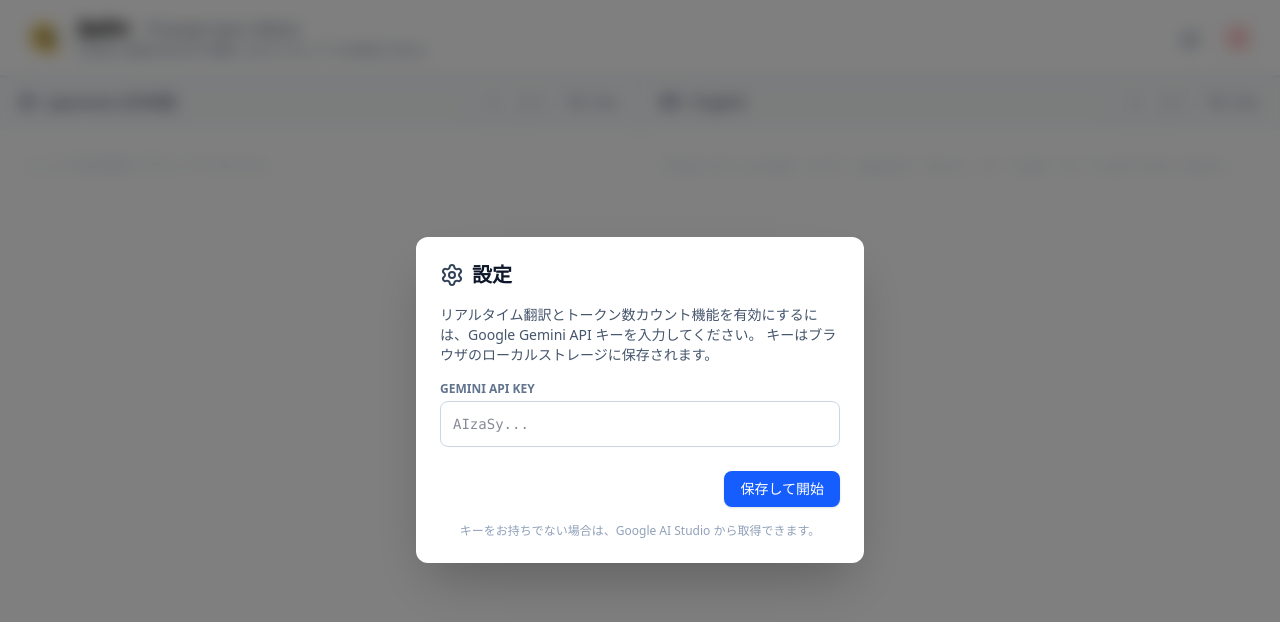
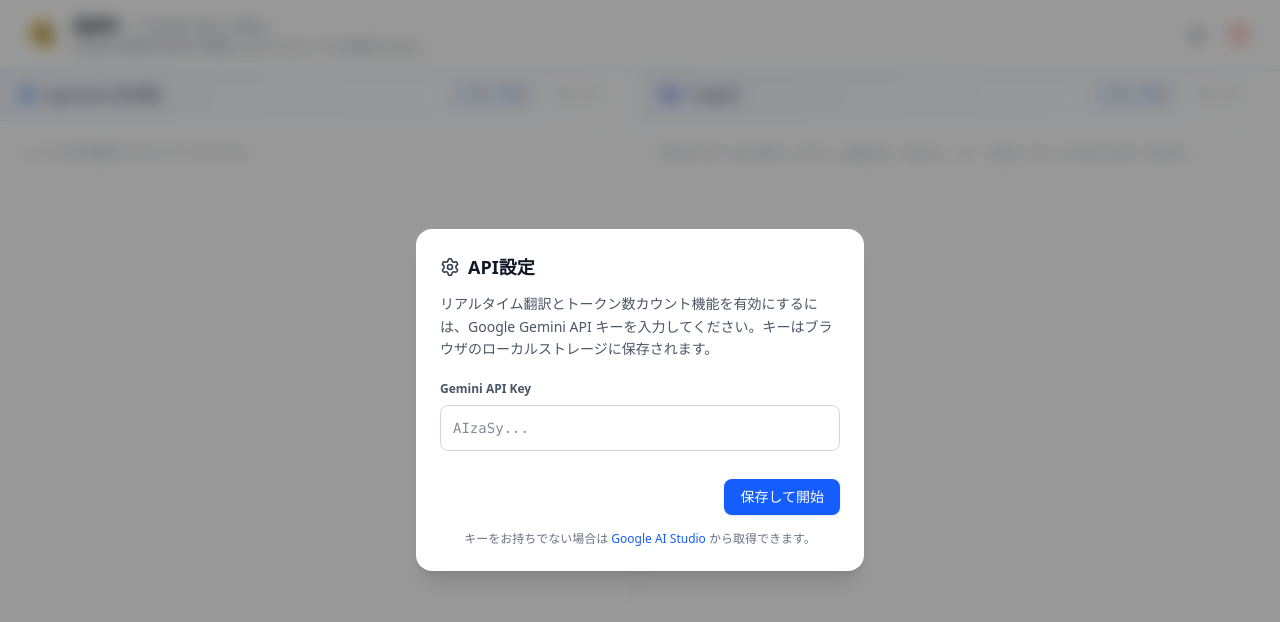
Before and after one commit to MinakuchiTaiga/prompt-sync-editor, a React (Vite) app: page / in a window 1280 px wide. Shown: the top 622 px of the page. Built offline with nearby package versions, Linux system fonts and the light colour scheme.

Commit message:
fix: デザイン改善

```diff
--- a/src/App.tsx
+++ b/src/App.tsx
@@ -175,47 +175,47 @@
   return (
     <div className="flex flex-col h-screen bg-slate-50 text-slate-900 font-sans">
       {/* Header */}
-      <header className="bg-white border-b border-slate-200 px-6 py-4 flex items-center justify-between shadow-sm z-10">
+      <header className="bg-white/95 backdrop-blur-sm border-b border-blue-100 px-6 py-3.5 flex items-center justify-between z-10 shadow-sm">
         <div className="flex items-center gap-3">
-          <div className="w-10 h-10 flex items-center justify-center shrink-0">
-            <img src={logoImage} alt="JpEn Logo" className="w-10 h-10 object-contain" />
+          <div className="w-9 h-9 flex items-center justify-center shrink-0">
+            <img src={logoImage} alt="JpEn Logo" className="w-9 h-9 object-contain" />
           </div>
           <div>
-            <h1 className="text-xl leading-tight text-black tracking-wide flex items-baseline gap-2">
+            <h1 className="text-lg leading-tight text-gray-900 tracking-wide flex items-baseline gap-2">
               <span style={{fontFamily: 'Montserrat, sans-serif', fontWeight: 800, fontStyle: 'italic'}}>JpEn</span>
-              <span className="text-base font-normal text-slate-600">- Prompt Sync Editor</span>
+              <span className="text-sm font-normal text-gray-500">- Prompt Sync Editor</span>
             </h1>
-            <p className="text-xs text-slate-500 mt-0.5">日本語と英語を双方向で同期しながらプロンプトを作成できます。</p>
+            <p className="text-xs text-gray-500 mt-0.5">日本語と英語を双方向で同期しながらプロンプトを作成できます。</p>
           </div>
         </div>
 
-        <div className="flex items-center gap-3">
+        <div className="flex items-center gap-2">
            {isTranslating && (
-            <div className="flex items-center gap-2 text-blue-600 text-sm bg-blue-50 px-3 py-1 rounded-full animate-pulse">
-              <Loader2 size={14} className="animate-spin" />
-              Translating...
+            <div className="flex items-center gap-2 text-blue-600 text-xs bg-blue-50 px-2.5 py-1.5 rounded-md">
+              <Loader2 size={12} className="animate-spin" />
+              <span className="font-medium">翻訳中...</span>
             </div>
           )}
           <button
             onClick={handleClear}
-            className="p-2 text-slate-500 hover:text-red-600 hover:bg-red-50 rounded-md transition-colors"
-            title="Clear All"
+            className="p-2 text-gray-500 hover:text-gray-700 hover:bg-gray-100 rounded-md transition-colors"
+            title="クリア"
           >
-            <Eraser size={20} />
+            <Eraser size={18} />
           </button>
           <button
             onClick={() => setIsSettingsOpen(true)}
-            className={`p-2 rounded-md transition-colors ${!apiKey ? 'text-red-500 bg-red-50 animate-pulse' : 'text-slate-500 hover:bg-slate-100'}`}
-            title="API Settings"
+            className={`p-2 rounded-md transition-colors ${!apiKey ? 'text-red-500 bg-red-50 animate-pulse' : 'text-gray-500 hover:bg-gray-100'}`}
+            title="API設定"
           >
-            <Settings size={20} />
+            <Settings size={18} />
           </button>
         </div>
       </header>
 
       {/* Main Content - Split View */}
-      <main className="flex-1 overflow-hidden relative">
-        <div className="h-full grid grid-cols-1 md:grid-cols-2 divide-y md:divide-y-0 md:divide-x divide-slate-200">
+      <main className="flex-1 overflow-hidden relative bg-gradient-to-br from-blue-50/30 to-slate-50">
+        <div className="h-full grid grid-cols-1 md:grid-cols-2 divide-y md:divide-y-0 md:divide-x divide-blue-100">
 
           {/* Left Pane (Japanese) */}
           <EditorPane
@@ -225,7 +225,7 @@
             placeholder="ここに日本語のプロンプトを入力..."
             isTranslating={isTranslating && lastEdited === 'right'}
             tokenCount={leftTokenCount}
-            langIcon={<span className="text-xs font-bold bg-slate-200 px-1.5 py-0.5 rounded text-slate-600">JP</span>}
+            langIcon={<span className="text-xs font-bold bg-blue-100 px-1.5 py-0.5 rounded text-blue-700">JP</span>}
           />
 
           {/* Right Pane (English) */}
@@ -236,7 +236,7 @@
             placeholder="English prompt will appear here, or type to translate back..."
             isTranslating={isTranslating && lastEdited === 'left'}
             tokenCount={rightTokenCount}
-            langIcon={<span className="text-xs font-bold bg-slate-200 px-1.5 py-0.5 rounded text-slate-600">EN</span>}
+            langIcon={<span className="text-xs font-bold bg-indigo-100 px-1.5 py-0.5 rounded text-indigo-700">EN</span>}
           />
 
         </div>
@@ -244,57 +244,56 @@
 
       {/* Error Toast */}
       {error && (
-        <div className="absolute bottom-6 left-1/2 -translate-x-1/2 bg-red-100 border border-red-300 text-red-800 px-4 py-3 rounded-lg shadow-lg flex items-center gap-3 max-w-md z-50">
-          <AlertCircle size={20} />
-          <div className="text-sm">{error}</div>
-          <button onClick={() => setError(null)} className="text-red-800 hover:text-red-950 font-bold">&times;</button>
+        <div className="absolute bottom-6 left-1/2 -translate-x-1/2 bg-red-50 border border-red-200 text-red-700 px-4 py-3 rounded-lg shadow-md flex items-center gap-3 max-w-md z-50">
+          <AlertCircle size={18} />
+          <div className="text-sm font-medium">{error}</div>
+          <button onClick={() => setError(null)} className="text-red-600 hover:text-red-800 font-bold text-lg leading-none">&times;</button>
         </div>
       )}
 
       {/* Settings Modal */}
       {isSettingsOpen && (
-        <div className="fixed inset-0 bg-black/50 backdrop-blur-sm flex items-center justify-center z-50 p-4">
-          <div className="bg-white rounded-xl shadow-2xl max-w-md w-full p-6">
-            <h2 className="text-xl font-bold mb-4 flex items-center gap-2">
-              <Settings size={24} className="text-slate-700" />
-              設定
+        <div className="fixed inset-0 bg-black/40 backdrop-blur-sm flex items-center justify-center z-50 p-4">
+          <div className="bg-white rounded-2xl shadow-xl max-w-md w-full p-6">
+            <h2 className="text-lg font-bold mb-3 flex items-center gap-2 text-gray-900">
+              <Settings size={20} className="text-gray-700" />
+              API設定
             </h2>
-            <p className="text-sm text-slate-600 mb-4">
-              リアルタイム翻訳とトークン数カウント機能を有効にするには、Google Gemini API キーを入力してください。
-              キーはブラウザのローカルストレージに保存されます。
+            <p className="text-sm text-gray-600 mb-5 leading-relaxed">
+              リアルタイム翻訳とトークン数カウント機能を有効にするには、Google Gemini API キーを入力してください。キーはブラウザのローカルストレージに保存されます。
             </p>
 
             <div className="space-y-4">
               <div>
-                <label className="block text-xs font-semibold text-slate-500 uppercase mb-1">Gemini API Key</label>
+                <label className="block text-xs font-semibold text-gray-600 mb-2">Gemini API Key</label>
                 <input
                   type="password"
                   placeholder="AIzaSy..."
-                  className="w-full p-3 border border-slate-300 rounded-lg focus:ring-2 focus:ring-blue-500 focus:border-blue-500 outline-none font-mono text-sm"
+                  className="w-full p-3 border border-gray-300 rounded-lg focus:ring-2 focus:ring-blue-500 focus:border-blue-500 outline-none font-mono text-sm transition-all"
                   defaultValue={apiKey}
                   onChange={(e) => setApiKey(e.target.value)}
                 />
               </div>
 
-              <div className="flex justify-end gap-2 pt-2">
+              <div className="flex justify-end gap-2 pt-3">
                 {apiKey && (
                   <button
                     onClick={() => setIsSettingsOpen(false)}
-                    className="px-4 py-2 text-slate-600 hover:bg-slate-100 rounded-lg text-sm font-medium"
+                    className="px-4 py-2 text-gray-700 hover:bg-gray-100 rounded-lg text-sm font-medium transition-colors"
                   >
                     キャンセル
                   </button>
                 )}
                 <button
                   onClick={() => handleSaveApiKey(apiKey)}
-                  className="px-4 py-2 bg-blue-600 hover:bg-blue-700 text-white rounded-lg text-sm font-medium shadow-sm"
+                  className="px-4 py-2 bg-blue-600 hover:bg-blue-700 text-white rounded-lg text-sm font-medium shadow-sm transition-colors"
                 >
                   保存して開始
                 </button>
               </div>
 
-              <p className="text-xs text-slate-400 mt-4 text-center">
-                キーをお持ちでない場合は、Google AI Studio から取得できます。
+              <p className="text-xs text-gray-500 mt-4 text-center">
+                キーをお持ちでない場合は <a href="https://aistudio.google.com/app/apikey" target="_blank" rel="noopener noreferrer" className="text-blue-600 hover:underline">Google AI Studio</a> から取得できます。
               </p>
             </div>
           </div>
@@ -327,34 +326,34 @@
   return (
     <div className="flex flex-col h-full relative group">
       {/* Toolbar */}
-      <div className="flex items-center justify-between px-4 py-3 bg-slate-50/80 border-b border-slate-100">
+      <div className="flex items-center justify-between px-4 py-2.5 bg-gradient-to-r from-blue-50/50 to-white border-b border-blue-100">
         <div className="flex items-center gap-2">
           {langIcon}
-          <span className="font-medium text-slate-700">{title}</span>
+          <span className="font-medium text-gray-800 text-sm">{title}</span>
         </div>
 
-        <div className="flex items-center gap-3">
+        <div className="flex items-center gap-2.5">
           {/* Stats Badge: Tokens & Chars */}
-          <div className="flex items-center px-2 py-1 bg-white border border-slate-200 rounded text-xs text-slate-500 font-mono shadow-sm">
-             <div className="flex items-center gap-1.5" title="Character Count">
-                <Type size={12} className="text-slate-400"/>
-                <span>{value.length.toLocaleString()}</span>
+          <div className="flex items-center px-2.5 py-1 bg-blue-50/80 border border-blue-200/60 rounded-md text-xs text-gray-700 font-mono">
+             <div className="flex items-center gap-1.5" title="文字数">
+                <Type size={11} className="text-blue-500"/>
+                <span className="font-medium">{value.length.toLocaleString()}</span>
              </div>
-             <div className="w-px h-3 bg-slate-200 mx-2"></div>
-             <div className="flex items-center gap-1.5" title="Estimated Token Count (Gemini Model)">
-                <Calculator size={12} className="text-slate-400"/>
-                <span>{tokenCount > 0 ? tokenCount.toLocaleString() : 0}</span>
+             <div className="w-px h-3 bg-blue-300 mx-2"></div>
+             <div className="flex items-center gap-1.5" title="推定トークン数 (Gemini)">
+                <Calculator size={11} className="text-blue-500"/>
+                <span className="font-medium">{tokenCount > 0 ? tokenCount.toLocaleString() : 0}</span>
              </div>
           </div>
 
           <button
             onClick={handleCopy}
             disabled={!value}
-            className={`p-1.5 rounded-md transition-all duration-200 flex items-center gap-1.5 text-xs font-medium
-              ${copied ? 'bg-green-100 text-green-700' : 'hover:bg-slate-200 text-slate-500'}`}
+            className={`px-2.5 py-1.5 rounded-md transition-all duration-200 flex items-center gap-1.5 text-xs font-medium
+              ${copied ? 'bg-green-50 text-green-700 border border-green-200' : 'hover:bg-blue-50 hover:text-blue-700 hover:border-blue-200 text-gray-600 border border-transparent disabled:opacity-40 disabled:cursor-not-allowed'}`}
           >
-            {copied ? <Check size={14} /> : <Copy size={14} />}
-            {copied ? 'Copied' : 'Copy'}
+            {copied ? <Check size={13} /> : <Copy size={13} />}
+            {copied ? 'コピー完了' : 'コピー'}
           </button>
         </div>
       </div>
@@ -365,14 +364,14 @@
           value={value}
           onChange={onChange}
           placeholder={placeholder}
-          className="w-full h-full p-6 resize-none outline-none text-slate-800 text-base leading-relaxed font-mono placeholder:text-slate-300"
+          className="w-full h-full p-5 resize-none outline-none text-gray-800 text-[15px] leading-relaxed font-mono placeholder:text-gray-400"
           spellCheck="false"
         />
 
         {/* Loading Overlay for this specific pane */}
         {isTranslating && (
           <div className="absolute top-4 right-4">
-             <Loader2 size={20} className="animate-spin text-blue-500/50" />
+             <Loader2 size={18} className="animate-spin text-blue-500/60" />
           </div>
         )}
       </div>
```
